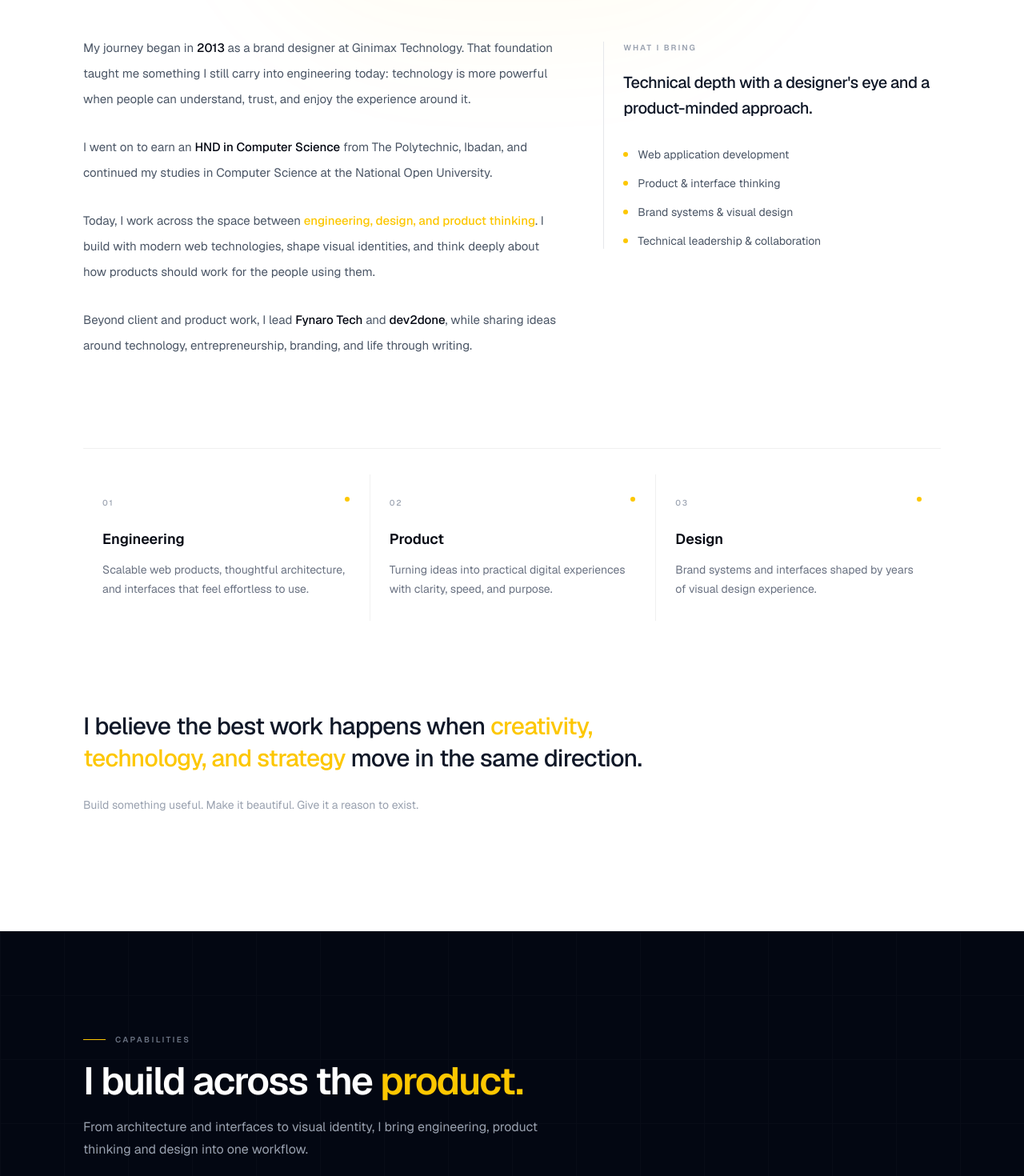
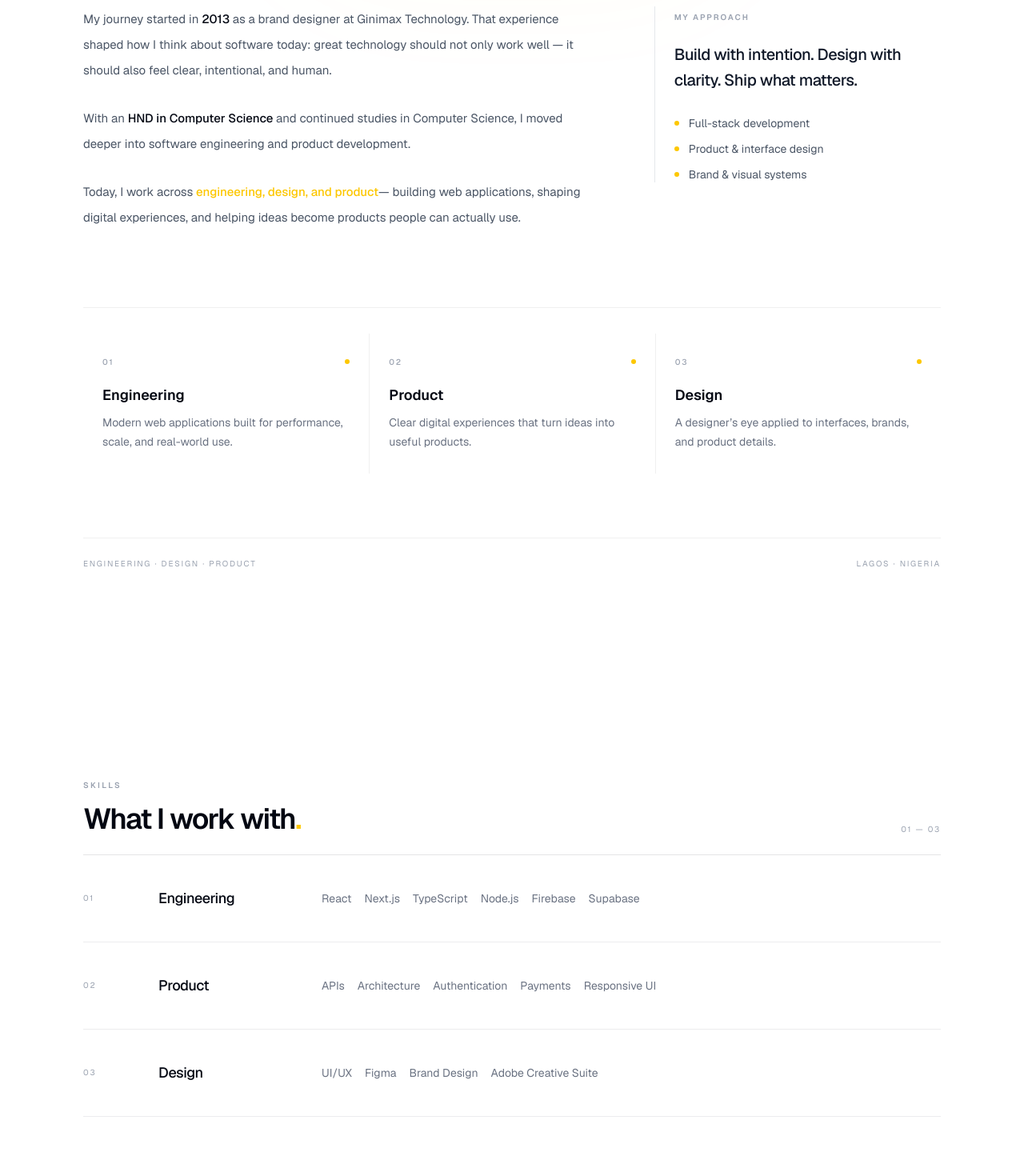
Before and after one commit to tripleAay/SHINA-PORTFOLIO, a Next.js app: page / in a window 1280 px wide. Shown: the part 1240-2710 px from the top of the page at 80% size. Built offline with nearby package versions, Linux system fonts and the light colour scheme.

Commit message:
Refactor components for improved clarity and design consistency; update About, ContactForm, Footer, and SkillsSection with enhanced text, layout adjustments, and responsive styles.

```diff
--- a/src/app/components/about.tsx
+++ b/src/app/components/about.tsx
@@ -12,17 +12,17 @@ const About = () => {
     {
       number: '01',
       title: 'Engineering',
-      text: 'Scalable web products, thoughtful architecture, and interfaces that feel effortless to use.',
+      text: 'Modern web applications built for performance, scale, and real-world use.',
     },
     {
       number: '02',
       title: 'Product',
-      text: 'Turning ideas into practical digital experiences with clarity, speed, and purpose.',
+      text: 'Clear digital experiences that turn ideas into useful products.',
     },
     {
       number: '03',
       title: 'Design',
-      text: 'Brand systems and interfaces shaped by years of visual design experience.',
+      text: 'A designer’s eye applied to interfaces, brands, and product details.',
     },
   ];
 
@@ -35,83 +35,83 @@ const About = () => {
           : 'bg-[#0b0b0d] text-white'
       }`}
     >
-      {/* Very subtle atmosphere */}
+      {/* Subtle ambient glow */}
       <div
-        className={`pointer-events-none absolute left-1/2 top-0 h-[500px] w-[700px] -translate-x-1/2 rounded-full blur-3xl ${
+        className={`pointer-events-none absolute left-1/2 top-0 h-[420px] w-[650px] -translate-x-1/2 rounded-full blur-3xl ${
           lightMode
             ? 'bg-yellow-400/[0.035]'
             : 'bg-yellow-400/[0.025]'
         }`}
       />
 
-      <div className="relative mx-auto max-w-6xl px-6 py-28 sm:px-8 md:py-36 lg:px-10">
+      <div className="relative mx-auto max-w-6xl px-6 py-24 sm:px-8 md:py-32 lg:px-10">
 
-        {/* =========================
-            SECTION INTRO
-        ========================== */}
+        {/* =====================================
+            HEADER
+        ====================================== */}
         <motion.div
-          initial={{ opacity: 0, y: 20 }}
+          initial={{ opacity: 0, y: 18 }}
           whileInView={{ opacity: 1, y: 0 }}
           viewport={{ once: true, margin: '-100px' }}
-          transition={{ duration: 0.7, ease: 'easeOut' }}
-          className="max-w-3xl"
+          transition={{ duration: 0.65, ease: 'easeOut' }}
+          className="max-w-4xl"
         >
+          {/* Label */}
           <div className="mb-6 flex items-center gap-3">
             <span className="h-px w-8 bg-yellow-400" />
 
             <span
               className={`text-[10px] font-semibold uppercase tracking-[0.25em] ${
-                lightMode
-                  ? 'text-gray-500'
-                  : 'text-gray-500'
+                lightMode ? 'text-gray-400' : 'text-gray-500'
               }`}
             >
-              About
+              About me
             </span>
           </div>
 
+          {/* Main heading */}
           <h2
-            className={`max-w-3xl text-4xl font-semibold leading-[1.05] tracking-[-0.04em] sm:text-5xl md:text-6xl ${
+            className={`max-w-4xl text-4xl font-semibold leading-[1.02] tracking-[-0.045em] sm:text-5xl md:text-6xl lg:text-[4.2rem] ${
               lightMode ? 'text-gray-950' : 'text-white'
             }`}
           >
-            I build digital products
-            <span className="text-yellow-400"> with purpose.</span>
+            Engineer by craft.
+            <br />
+
+            <span className="text-yellow-400">
+              Designer by instinct.
+            </span>
           </h2>
 
+          {/* Short positioning statement */}
           <p
             className={`mt-7 max-w-2xl text-base leading-8 sm:text-lg ${
-              lightMode
-                ? 'text-gray-500'
-                : 'text-gray-400'
+              lightMode ? 'text-gray-500' : 'text-gray-400'
             }`}
           >
-            I&apos;m Adedokun Adeshina — a software engineer and brand
-            designer with a journey that started in visual design and
-            evolved into building digital products.
+            I build digital products where technology, design, and
+            business thinking meet.
           </p>
         </motion.div>
 
-        {/* =========================
-            MAIN STORY
-        ========================== */}
+        {/* =====================================
+            STORY + POSITIONING
+        ====================================== */}
         <motion.div
-          initial={{ opacity: 0, y: 25 }}
+          initial={{ opacity: 0, y: 22 }}
           whileInView={{ opacity: 1, y: 0 }}
           viewport={{ once: true, margin: '-80px' }}
-          transition={{ duration: 0.7, delay: 0.1 }}
-          className="mt-20 grid gap-12 lg:grid-cols-[1fr_0.7fr]"
+          transition={{ duration: 0.7, delay: 0.08 }}
+          className="mt-20 grid gap-14 lg:grid-cols-[1.15fr_0.65fr] lg:gap-20"
         >
           {/* Story */}
           <div
-            className={`max-w-2xl space-y-7 text-[15px] leading-8 ${
-              lightMode
-                ? 'text-gray-600'
-                : 'text-gray-400'
+            className={`max-w-2xl text-[15px] leading-8 ${
+              lightMode ? 'text-gray-600' : 'text-gray-400'
             }`}
           >
             <p>
-              My journey began in{' '}
+              My journey started in{' '}
               <span
                 className={`font-medium ${
                   lightMode ? 'text-gray-950' : 'text-white'
@@ -119,14 +119,14 @@ const About = () => {
               >
                 2013
               </span>{' '}
-              as a brand designer at Ginimax Technology. That foundation
-              taught me something I still carry into engineering today:
-              technology is more powerful when people can understand,
-              trust, and enjoy the experience around it.
+              as a brand designer at Ginimax Technology. That experience
+              shaped how I think about software today: great technology
+              should not only work well — it should also feel clear,
+              intentional, and human.
             </p>
 
-            <p>
-              I went on to earn an{' '}
+            <p className="mt-7">
+              With an{' '}
               <span
                 className={`font-medium ${
                   lightMode ? 'text-gray-950' : 'text-white'
@@ -134,44 +134,22 @@ const About = () => {
               >
                 HND in Computer Science
               </span>{' '}
-              from The Polytechnic, Ibadan, and continued my studies in
-              Computer Science at the National Open University.
+              and continued studies in Computer Science, I moved deeper
+              into software engineering and product development.
             </p>
 
-            <p>
-              Today, I work across the space between{' '}
+            <p className="mt-7">
+              Today, I work across{' '}
               <span className="font-medium text-yellow-400">
-                engineering, design, and product thinking
+                engineering, design, and product
               </span>
-              . I build with modern web technologies, shape visual
-              identities, and think deeply about how products should work
-              for the people using them.
-            </p>
-
-            <p>
-              Beyond client and product work, I lead{' '}
-              <span
-                className={`font-medium ${
-                  lightMode ? 'text-gray-950' : 'text-white'
-                }`}
-              >
-                Fynaro Tech
-              </span>{' '}
-              and{' '}
-              <span
-                className={`font-medium ${
-                  lightMode ? 'text-gray-950' : 'text-white'
-                }`}
-              >
-                dev2done
-              </span>
-              , while sharing ideas around technology, entrepreneurship,
-              branding, and life through writing.
+              — building web applications, shaping digital experiences,
+              and helping ideas become products people can actually use.
             </p>
           </div>
 
-          {/* Positioning */}
-          <div className="lg:pt-2">
+          {/* Positioning card */}
+          <div>
             <div
               className={`border-l pl-6 ${
                 lightMode
@@ -179,15 +157,13 @@ const About = () => {
                   : 'border-white/[0.09]'
               }`}
             >
-              <p
+              <span
                 className={`text-[10px] font-semibold uppercase tracking-[0.2em] ${
-                  lightMode
-                    ? 'text-gray-400'
-                    : 'text-gray-600'
+                  lightMode ? 'text-gray-400' : 'text-gray-600'
                 }`}
               >
-                What I bring
-              </p>
+                My approach
+              </span>
 
               <p
                 className={`mt-5 text-xl font-medium leading-8 tracking-tight ${
@@ -196,22 +172,21 @@ const About = () => {
                     : 'text-gray-200'
                 }`}
               >
-                Technical depth with a designer&apos;s eye and a
-                product-minded approach.
+                Build with intention. Design with clarity. Ship what
+                matters.
               </p>
 
-              <div className="mt-8 space-y-4">
+              <div className="mt-7 space-y-3">
                 {[
-                  'Web application development',
-                  'Product & interface thinking',
-                  'Brand systems & visual design',
-                  'Technical leadership & collaboration',
+                  'Full-stack development',
+                  'Product & interface design',
+                  'Brand & visual systems',
                 ].map((item) => (
                   <div
                     key={item}
                     className="flex items-center gap-3"
                   >
-                    <span className="h-1.5 w-1.5 rounded-full bg-yellow-400" />
+                    <span className="h-1.5 w-1.5 shrink-0 rounded-full bg-yellow-400" />
 
                     <span
                       className={`text-sm ${
@@ -229,10 +204,10 @@ const About = () => {
           </div>
         </motion.div>
 
-        {/* =========================
+        {/* =====================================
             CAPABILITIES
-        ========================== */}
-        <div className="mt-28">
+        ====================================== */}
+        <div className="mt-24">
           <div
             className={`mb-8 h-px w-full ${
               lightMode
@@ -241,7 +216,7 @@ const About = () => {
             }`}
           />
 
-          <div className="grid gap-px sm:grid-cols-3">
+          <div className="grid sm:grid-cols-3">
             {highlights.map((item, index) => (
               <motion.div
                 key={item.number}
@@ -252,7 +227,7 @@ const About = () => {
                   duration: 0.5,
                   delay: index * 0.08,
                 }}
-                className={`py-7 sm:px-6 ${
+                className={`py-6 sm:px-6 sm:py-7 ${
                   index !== 0
                     ? lightMode
                       ? 'border-t border-black/[0.06] sm:border-l sm:border-t-0'
@@ -260,7 +235,7 @@ const About = () => {
                     : ''
                 }`}
               >
-                <div className="flex items-start justify-between">
+                <div className="flex items-center justify-between">
                   <span
                     className={`text-[10px] font-medium tracking-[0.18em] ${
                       lightMode
@@ -275,7 +250,7 @@ const About = () => {
                 </div>
 
                 <h3
-                  className={`mt-6 text-lg font-semibold ${
+                  className={`mt-5 text-lg font-semibold ${
                     lightMode
                       ? 'text-gray-950'
                       : 'text-white'
@@ -285,7 +260,7 @@ const About = () => {
                 </h3>
 
                 <p
-                  className={`mt-3 max-w-xs text-sm leading-6 ${
+                  className={`mt-2 max-w-xs text-sm leading-6 ${
                     lightMode
                       ? 'text-gray-500'
                       : 'text-gray-500'
@@ -298,40 +273,41 @@ const About = () => {
           </div>
         </div>
 
-        {/* =========================
-            CLOSING STATEMENT
-        ========================== */}
+        {/* =====================================
+            SMALL FOOTNOTE
+        ====================================== */}
         <motion.div
           initial={{ opacity: 0 }}
           whileInView={{ opacity: 1 }}
           viewport={{ once: true }}
-          transition={{ duration: 0.8 }}
-          className="mt-28 max-w-3xl"
-        >
-          <p
-            className={`text-2xl font-medium leading-9 tracking-tight sm:text-3xl sm:leading-10 ${
+          transition={{ duration: 0.7 }}
+          className={`mt-20 border-t pt-6 ${
             lightMode
-                ? 'text-gray-900'
-                : 'text-gray-200'
+              ? 'border-black/[0.06]'
+              : 'border-white/[0.07]'
           }`}
         >
-            I believe the best work happens when{' '}
-            <span className="text-yellow-400">
-              creativity, technology, and strategy
-            </span>{' '}
-            move in the same direction.
-          </p>
-
+          <div className="flex flex-col gap-3 sm:flex-row sm:items-center sm:justify-between">
             <p
-            className={`mt-6 text-sm leading-7 ${
+              className={`text-[10px] uppercase tracking-[0.18em] ${
                 lightMode
                   ? 'text-gray-400'
                   : 'text-gray-600'
               }`}
             >
-            Build something useful. Make it beautiful. Give it a reason
-            to exist.
+              Engineering · Design · Product
             </p>
+
+            <p
+              className={`text-[10px] uppercase tracking-[0.18em] ${
+                lightMode
+                  ? 'text-gray-400'
+                  : 'text-gray-600'
+              }`}
+            >
+              Lagos · Nigeria
+            </p>
+          </div>
         </motion.div>
       </div>
     </section>
--- a/src/app/components/skillsSection.tsx
+++ b/src/app/components/skillsSection.tsx
@@ -1,3 +1,4 @@
+
 'use client';
 
 import { useContext } from 'react';
@@ -10,8 +11,6 @@ const SkillsSection = () => {
     {
       number: '01',
       title: 'Engineering',
-      description:
-        'Building reliable, scalable web products from the frontend to the backend.',
       skills: [
         'React',
         'Next.js',
@@ -24,11 +23,9 @@ const SkillsSection = () => {
     {
       number: '02',
       title: 'Product',
-      description:
-        'Turning product requirements into thoughtful systems and intuitive experiences.',
       skills: [
+        'APIs',
         'Architecture',
-        'APIs',
         'Authentication',
         'Payments',
         'Responsive UI',
@@ -37,12 +34,10 @@ const SkillsSection = () => {
     {
       number: '03',
       title: 'Design',
-      description:
-        'Bringing product thinking and visual design together to create coherent brands and interfaces.',
       skills: [
         'UI/UX',
+        'Figma',
         'Brand Design',
-        'Figma',
         'Adobe Creative Suite',
       ],
     },
@@ -52,165 +47,88 @@ const SkillsSection = () => {
     <section
       id="skills"
       aria-labelledby="skills-title"
-      className={`relative overflow-hidden transition-colors duration-300 ${
+      className={`transition-colors duration-500 ${
         lightMode
-          ? 'bg-gray-950 text-white'
-          : 'bg-gray-50 text-gray-950'
+          ? 'bg-white text-gray-950'
+          : 'bg-[#0b0b0d] text-white'
       }`}
     >
-      {/* Extremely subtle background grid */}
-      <div
-        className={`pointer-events-none absolute inset-0 opacity-[0.018] ${
-          lightMode ? 'text-white' : 'text-black'
-        }`}
-        style={{
-          backgroundImage:
-            'linear-gradient(to right, currentColor 1px, transparent 1px), linear-gradient(to bottom, currentColor 1px, transparent 1px)',
-          backgroundSize: '80px 80px',
-        }}
-      />
+      <div className="mx-auto max-w-6xl px-6 py-24 sm:px-8 md:py-32 lg:px-10">
 
-      <div className="relative mx-auto max-w-6xl px-6 py-24 sm:px-8 lg:px-10 lg:py-32">
-
-        {/* =========================
-            SECTION INTRO
-        ========================== */}
-        <div className="max-w-2xl">
-          <div className="mb-5 flex items-center gap-3">
-            <span className="h-px w-7 bg-yellow-400" />
-
+        {/* Header */}
+        <div className="flex items-end justify-between border-b border-current/10 pb-6">
+          <div>
             <span
               className={`text-[10px] font-semibold uppercase tracking-[0.24em] ${
-                lightMode
-                  ? 'text-gray-500'
-                  : 'text-gray-400'
+                lightMode ? 'text-gray-400' : 'text-gray-600'
               }`}
             >
-              Capabilities
+              Skills
             </span>
+
+            <h2
+              id="skills-title"
+              className="mt-3 text-3xl font-semibold tracking-[-0.04em] sm:text-4xl"
+            >
+              What I work with<span className="text-yellow-400">.</span>
+            </h2>
           </div>
 
-          <h2
-            id="skills-title"
-            className="text-3xl font-semibold tracking-[-0.035em] sm:text-4xl lg:text-5xl"
-          >
-            I build across the
-            <span className="text-yellow-400"> product.</span>
-          </h2>
-
-          <p
-            className={`mt-5 max-w-xl text-sm leading-7 sm:text-base ${
-              lightMode
-                ? 'text-gray-400'
-                : 'text-gray-500'
+          <span
+            className={`hidden text-[10px] uppercase tracking-[0.18em] sm:block ${
+              lightMode ? 'text-gray-400' : 'text-gray-600'
             }`}
           >
-            From architecture and interfaces to visual identity,
-            I bring engineering, product thinking and design into
-            one workflow.
-          </p>
+            01 — 03
+          </span>
         </div>
 
-        {/* =========================
-            CAPABILITY LIST
-        ========================== */}
-        <div className="mt-16 border-t border-current/10">
+        {/* Skills */}
+        <div>
           {skillGroups.map((group) => (
             <div
               key={group.number}
-              className={`group grid gap-8 border-b py-10 transition-colors duration-300 lg:grid-cols-[80px_0.8fr_1.2fr] lg:items-start ${
+              className={`grid gap-6 border-b py-10 md:grid-cols-[70px_180px_1fr] md:items-center ${
                 lightMode
-                  ? 'border-gray-900/10'
-                  : 'border-white/10'
+                  ? 'border-gray-900/[0.08]'
+                  : 'border-white/[0.08]'
               }`}
             >
               {/* Number */}
               <span
-                className={`text-[10px] font-medium tracking-[0.18em] ${
-                  lightMode
-                    ? 'text-gray-400'
-                    : 'text-gray-600'
+                className={`text-[10px] tracking-[0.18em] ${
+                  lightMode ? 'text-gray-400' : 'text-gray-600'
                 }`}
               >
                 {group.number}
               </span>
 
-              {/* Title + description */}
-              <div>
-                <h3
-                  className={`text-xl font-semibold tracking-[-0.02em] transition-colors duration-300 ${
-                    lightMode
-                      ? 'text-gray-950 group-hover:text-yellow-500'
-                      : 'text-white group-hover:text-yellow-400'
-                  }`}
-                >
-                  {group.title}
-                </h3>
-
-                <p
-                  className={`mt-3 max-w-sm text-sm leading-6 ${
-                    lightMode
-                      ? 'text-gray-500'
-                      : 'text-gray-500'
-                  }`}
-                >
-                  {group.description}
-                </p>
-              </div>
+              {/* Category */}
+              <h3
+                className={`text-lg font-medium tracking-tight ${
+                  lightMode ? 'text-gray-950' : 'text-gray-100'
+                }`}
+              >
+                {group.title}
+              </h3>
 
               {/* Skills */}
-              <div className="flex flex-wrap content-start gap-x-2 gap-y-2">
-                {group.skills.map((skill, index) => (
+              <div className="flex flex-wrap gap-x-4 gap-y-2">
+                {group.skills.map((skill) => (
                   <span
                     key={skill}
-                    className={`text-sm transition-colors duration-200 ${
+                    className={`text-sm ${
                       lightMode
-                        ? 'text-gray-600'
+                        ? 'text-gray-500'
                         : 'text-gray-400'
                     }`}
                   >
                     {skill}
-                    {index < group.skills.length - 1 && (
-                      <span
-                        className={`ml-2 ${
-                          lightMode
-                            ? 'text-gray-300'
-                            : 'text-gray-700'
-                        }`}
-                      >
-                        ·
-                      </span>
-                    )}
                   </span>
                 ))}
               </div>
             </div>
           ))}
-        </div>
-
-        {/* =========================
-            BOTTOM NOTE
-        ========================== */}
-        <div className="mt-10 flex flex-col gap-3 sm:flex-row sm:items-center sm:justify-between">
-          <p
-            className={`text-[11px] leading-5 ${
-              lightMode
-                ? 'text-gray-400'
-                : 'text-gray-600'
-            }`}
-          >
-            A focused stack for building modern digital products.
-          </p>
-
-          <span
-            className={`text-[10px] uppercase tracking-[0.18em] ${
-              lightMode
-                ? 'text-gray-400'
-                : 'text-gray-600'
-            }`}
-          >
-            Engineering · Product · Design
-          </span>
         </div>
       </div>
     </section>
```
Also changed, not shown: src/app/components/contactForm.tsx (+97 -168 lines), src/app/components/footer.tsx (+28 -52 lines). Lines whose indentation alone changed are shown as unchanged.
